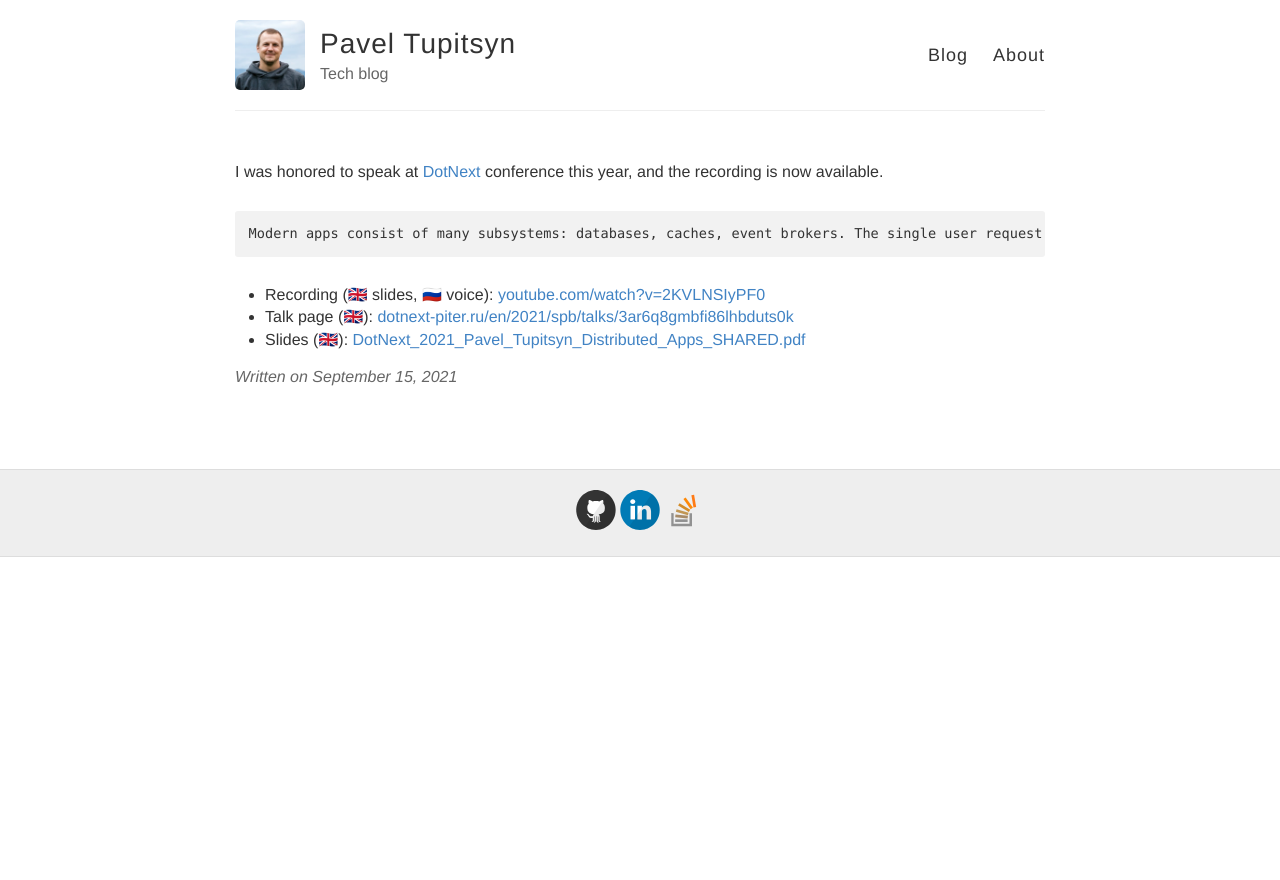
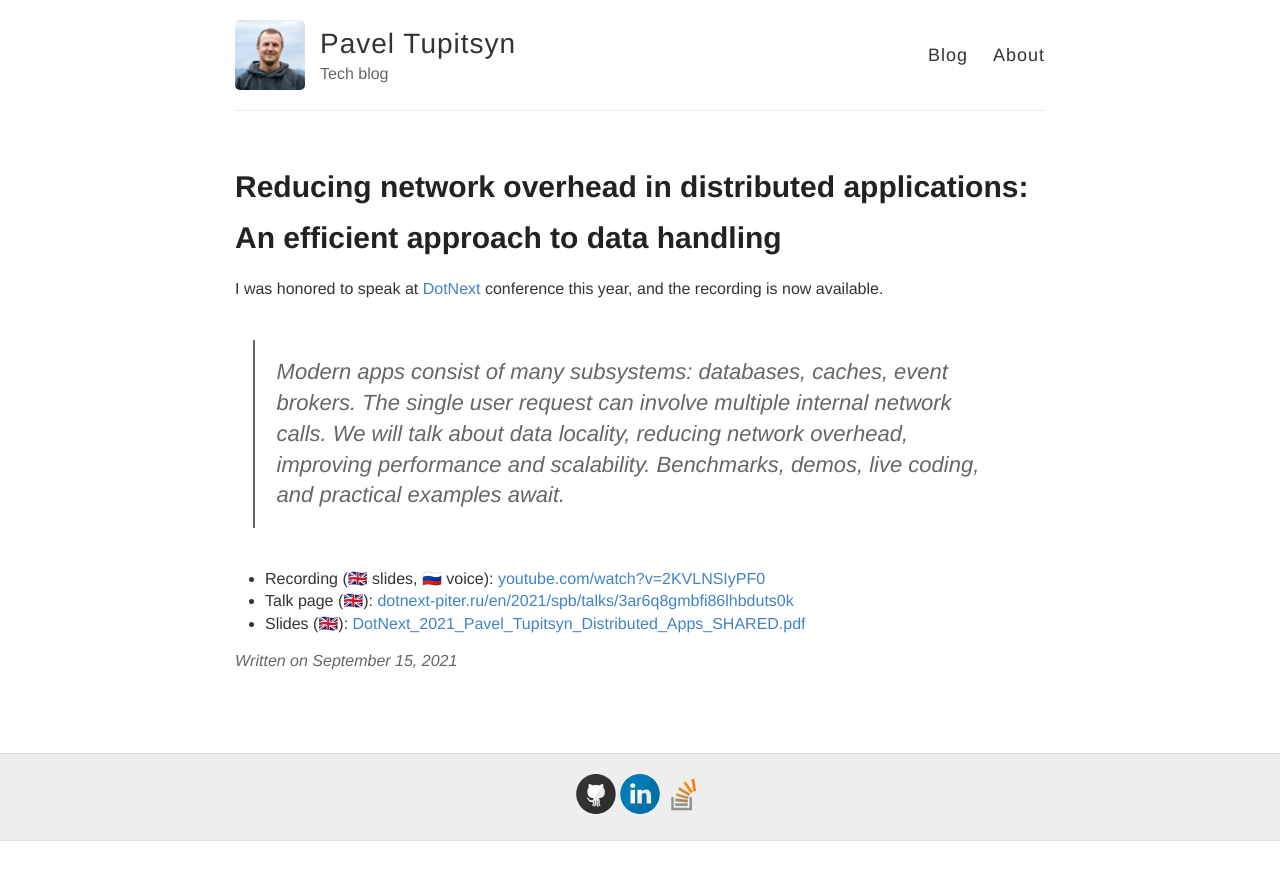
Before and after one commit to ptupitsyn/ptupitsyn.github.io, a Jekyll site: the page built from _posts/2021-09-15-DotNext-Piter-2021-Talk-Reducing-Network-Overhead-In-Distributed-Applications.md, in a window 1280 px wide. Shown: the top 880 px of the page. Built offline with Jekyll 4.4.1, drawn with Linux system fonts in a browser that asks for light colours; our own code applies the rules of GitHub Pages for plain Markdown files; comment, search, counter and statistics services are not loaded; some of the changed lines change nothing that is shown.

Commit message:
DotNext talk recording - fix

````diff
--- a/_posts/2021-09-15-DotNext-Piter-2021-Talk-Reducing-Network-Overhead-In-Distributed-Applications.md
+++ b/_posts/2021-09-15-DotNext-Piter-2021-Talk-Reducing-Network-Overhead-In-Distributed-Applications.md
@@ -1,13 +1,11 @@
 ---
 layout: post
-title: Recording of my talk 'Reducing network overhead in distributed applications: An efficient approach to data handling' at DotNext Piter 2021 is available
+title: Reducing network overhead in distributed applications&#58; An efficient approach to data handling
 ---
 
 I was honored to speak at [DotNext](https://dotnext-piter.ru/) conference this year, and the recording is now available.
 
-```
-Modern apps consist of many subsystems: databases, caches, event brokers. The single user request can involve multiple internal network calls. We will talk about data locality, reducing network overhead, improving performance and scalability. Benchmarks, demos, live coding, and practical examples await.
-```
+> Modern apps consist of many subsystems: databases, caches, event brokers. The single user request can involve multiple internal network calls. We will talk about data locality, reducing network overhead, improving performance and scalability. Benchmarks, demos, live coding, and practical examples await.
 
 * Recording (🇬🇧 slides, 🇷🇺 voice): [youtube.com/watch?v=2KVLNSIyPF0](https://www.youtube.com/watch?v=2KVLNSIyPF0)
 * Talk page (🇬🇧): [dotnext-piter.ru/en/2021/spb/talks/3ar6q8gmbfi86lhbduts0k](https://dotnext-piter.ru/en/2021/spb/talks/3ar6q8gmbfi86lhbduts0k/)
````
